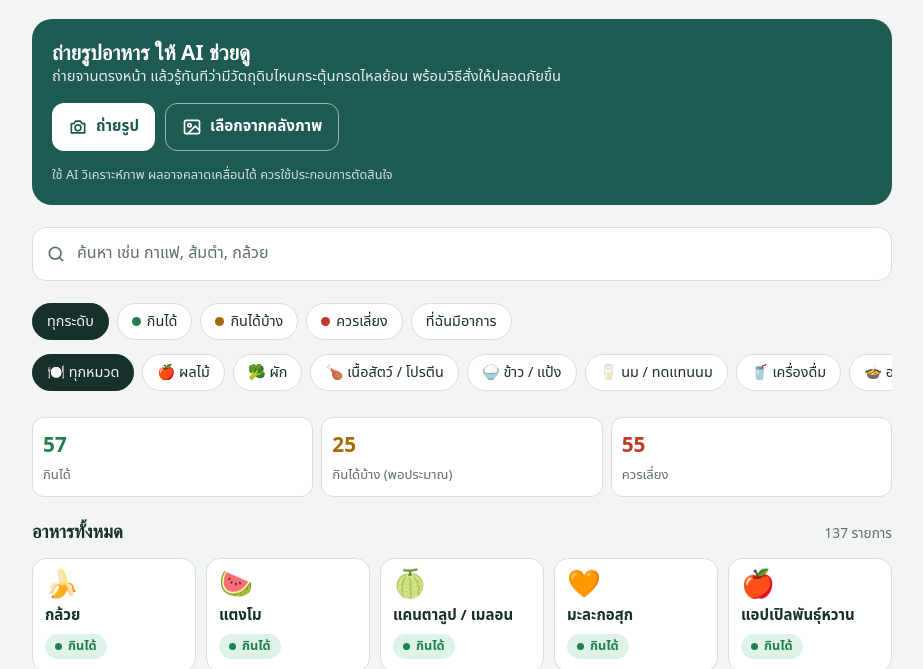
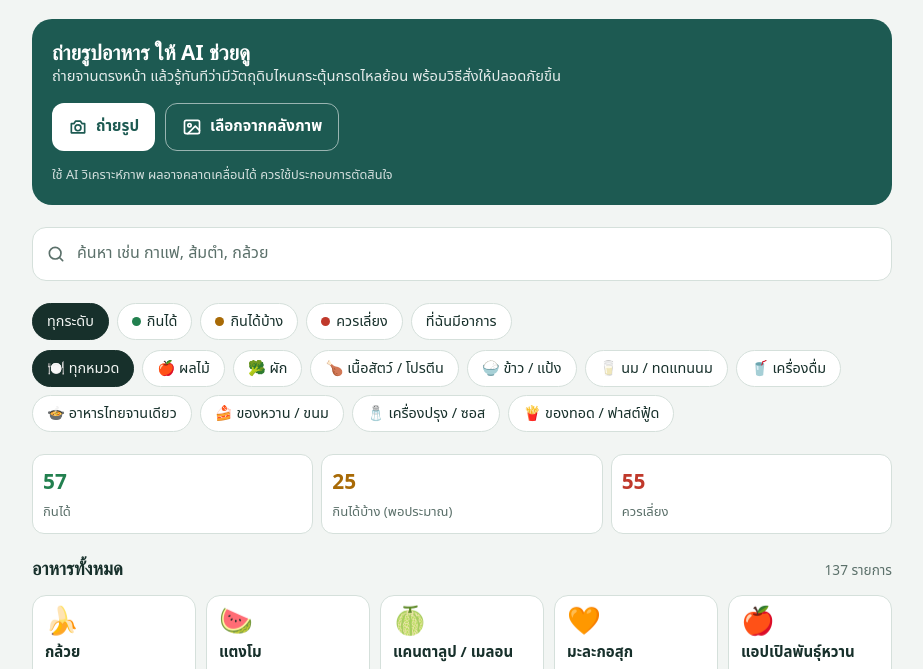
Before and after one commit to Droif/kindaimai, a plain HTML site: page app.html in a window 1280 px wide. Shown: the part 81-750 px from the top of the page, without its empty margins (178-1101 px from the left). Drawn offline with Linux system fonts and the light colour scheme; a web font is replaced by a local one.

Commit message:
Wrap level and category chips onto multiple lines instead of horizontal scroll
Co-Authored-By: Claude Opus 5.5 <noreply@anthropic.com>

```diff
--- a/app.html
+++ b/app.html
@@ -89,7 +89,7 @@ input[type=file]{position:absolute;width:1px;height:1px;opacity:0;pointer-events
 .ask-ai{display:flex;flex-wrap:wrap;align-items:center;gap:10px;padding:14px;border-radius:14px;background:var(--surface);border:1px dashed var(--line)}
 .ask-ai p{margin:0;flex:1 1 220px;min-width:0}
 .filters{display:flex;flex-direction:column;gap:10px}
-.chips{display:flex;gap:8px;overflow-x:auto;padding-bottom:4px;scrollbar-width:thin}
+.chips{display:flex;flex-wrap:wrap;gap:8px}
 .chip{flex:none;border:1.5px solid var(--line);background:var(--surface);border-radius:999px;padding:6px 14px;font-size:.9rem;font-weight:500;display:inline-flex;align-items:center;gap:6px}
 .chip[aria-pressed="true"]{background:var(--fg);color:var(--bg);border-color:var(--fg)}
 .chip .dot{width:9px;height:9px;border-radius:50%}
```
Also changed, not shown: index.html (+1 -1 lines).
